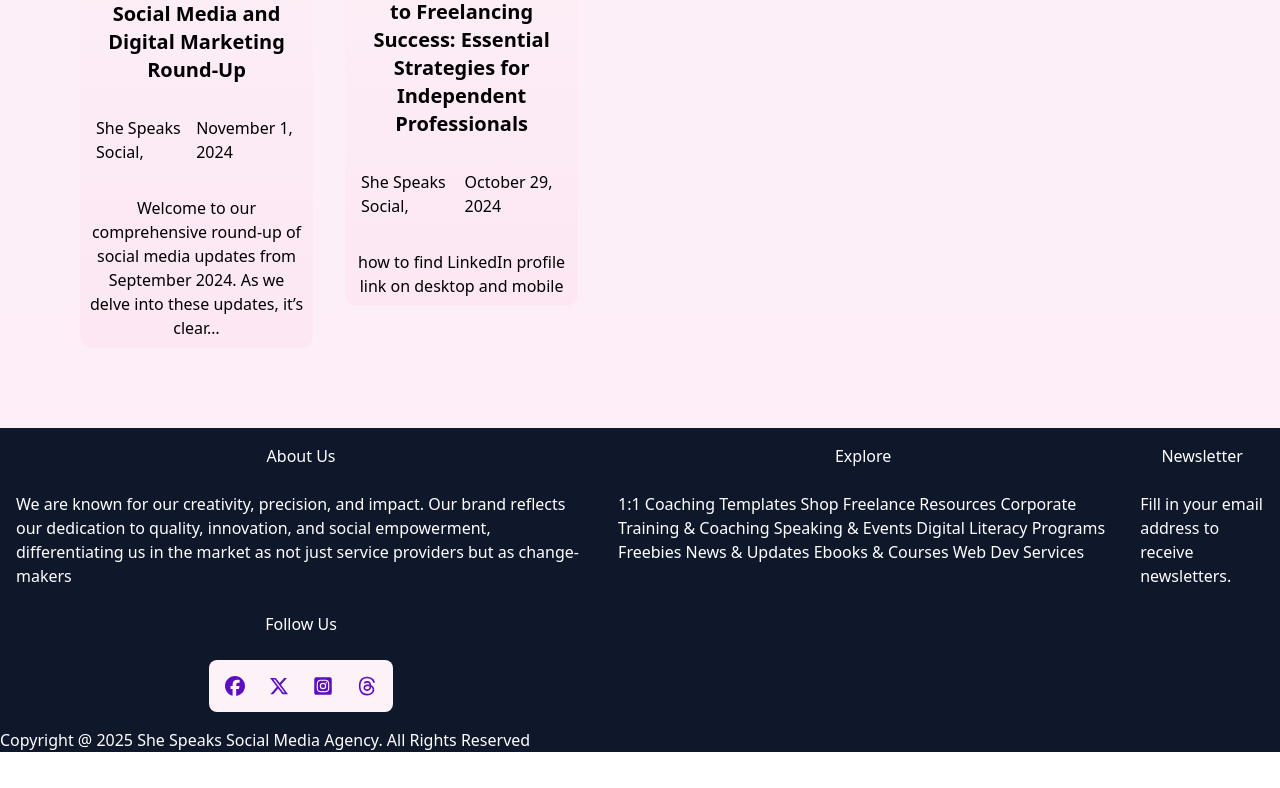
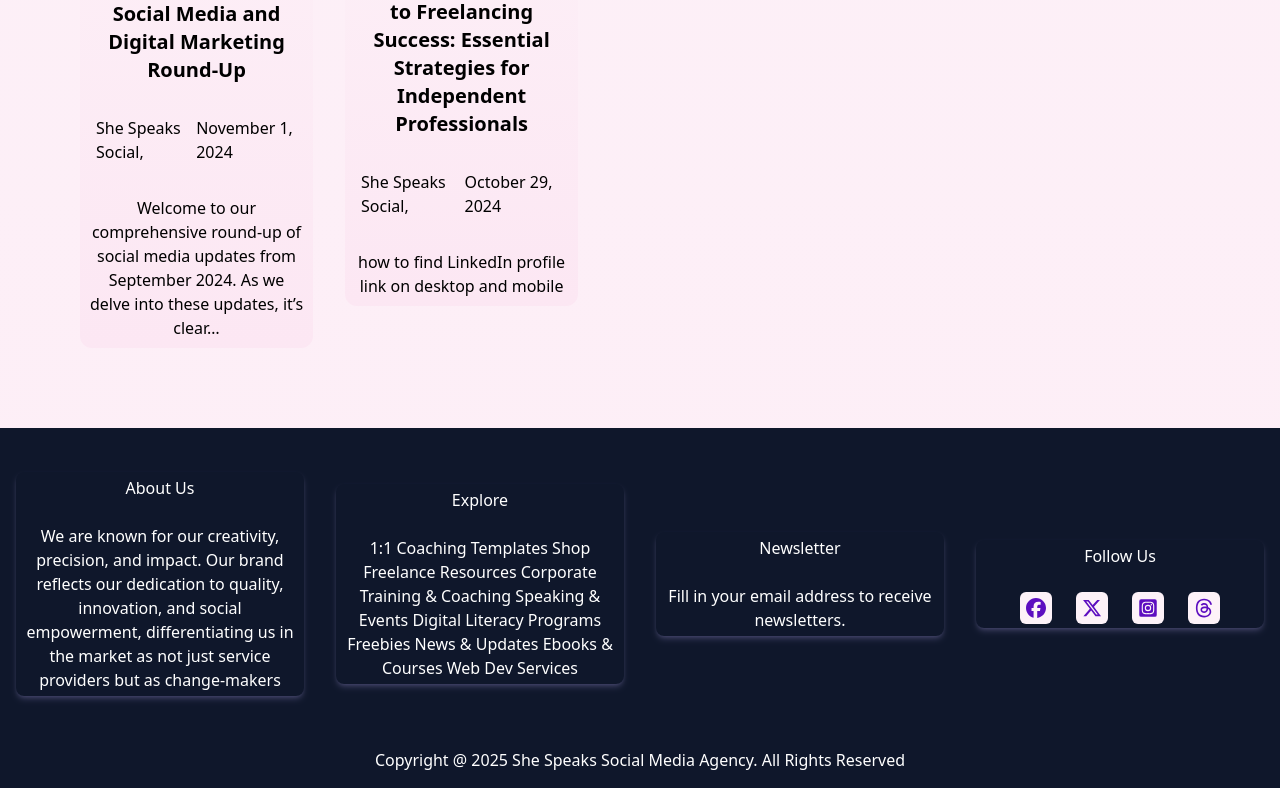
Before and after one commit to MatthewsRicky/shespeaksocial, a Next.js app: page /blog in a window 1280 px wide. Shown: the part 1716-2504 px from the top of the page. Before the commit the page ends 2468 px from the top, so only its background shows below. Built offline with nearby package versions, Linux system fonts and the light colour scheme.

Commit message:
overall styling and layout adjustments

```diff
--- a/components/Footer.tsx
+++ b/components/Footer.tsx
@@ -8,31 +8,17 @@ const Footer = () => {
 
 		<section
 			className="flex flex-col items-center gap-6 justify-center mx-0 bg-slate-900 text-white w-full">
-			<div>
-				<div className="flex gap-8 p-4 items-start justify-center">
-					<div className="flex flex-col items-center gap-6">
+			<div className="flex flex-col items-center justify-center gap-6 my-4">
+				<div className="grid grid-cols-2 lg:grid-cols-4  gap-8 p-4 items-center justify-center">
+					<div className="flex flex-col items-center gap-6 px-2 py-1 text-center rounded-lg shadow-md shadow-violet-300/20 my-3">
 						<h1>About Us</h1>
 						<article>We are known for our creativity, precision, and impact.
 							Our brand reflects our dedication to quality,
 							innovation, and social empowerment,
 							differentiating us in the market as not just service providers but as change-makers</article>
-						<h2>Follow Us</h2>
-						<ul className="flex items-center gap-6 bg-pink-50 p-4 text-violet-800 rounded-lg">
-							<li className="text-xl">
-								<FaFacebook />
-							</li>
-							<li className="text-xl">
-								<FaXTwitter />
-							</li>
-							<li className="text-xl">
-								<FaInstagramSquare />
-							</li>
-							<li className="text-xl">
-								<FaThreads />
-							</li>
-						</ul>
+
 					</div>
-					<div  className="flex flex-col items-center gap-6">
+					<div  className="flex flex-col items-center gap-6 px-2 py-1 text-center rounded-lg shadow-md shadow-violet-300/20 my-3">
 						<h1>Explore</h1>
 						<article>1:1 Coaching
 							Templates Shop
@@ -45,10 +31,27 @@ const Footer = () => {
 							Ebooks & Courses
 							Web Dev Services</article>
 					</div>
-					<div className="flex flex-col items-center gap-6">
+					<div className="flex flex-col items-center gap-6 px-2 py-1 text-center rounded-lg shadow-md shadow-violet-300/20 my-3">
 						<h1>Newsletter</h1>
 						<article>Fill in your email address
 							to receive newsletters.</article>
+					</div>
+					<div className="flex flex-col items-center gap-6 px-2 py-1 text-center rounded-lg shadow-md shadow-violet-300/20 my-3">
+						<h2>Follow Us</h2>
+						<ul className="flex items-center gap-6  text-violet-800 rounded-lg">
+							<li className="text-xl bg-pink-50 p-1.5 rounded-md">
+								<FaFacebook />
+							</li>
+							<li className="text-xl bg-pink-50 p-1.5 rounded-md">
+								<FaXTwitter />
+							</li>
+							<li className="text-xl bg-pink-50 p-1.5 rounded-md">
+								<FaInstagramSquare />
+							</li>
+							<li className="text-xl bg-pink-50 p-1.5 rounded-md">
+								<FaThreads />
+							</li>
+						</ul>
 					</div>
 				</div>
 				<div>
```
